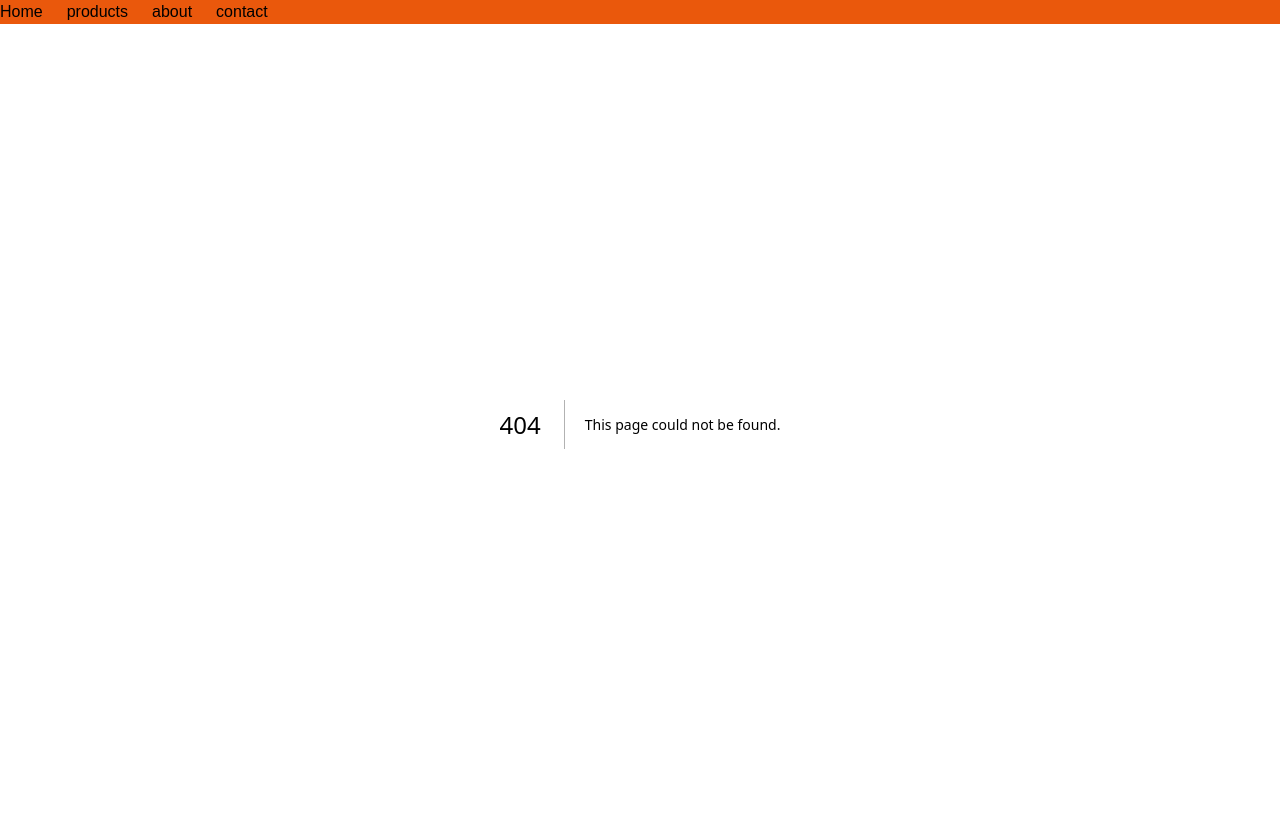
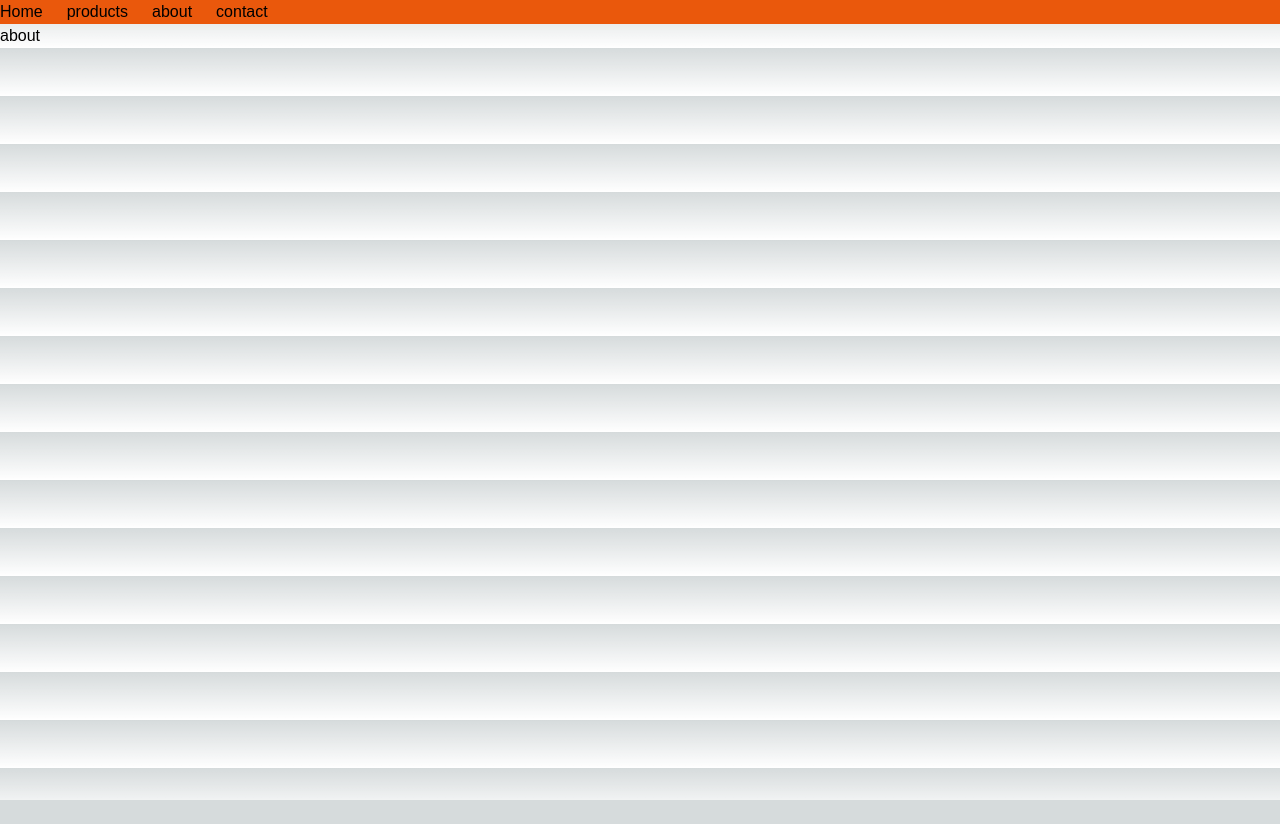
Before and after one commit to minsun0714/learn_next, a Next.js app: page /about in a window 1280 px wide. Before the commit this address had no page. After the commit the page ends 800 px from the top, so only its background shows below. Built offline with nearby package versions, Linux system fonts and the light colour scheme.

Commit message:
✨ about 페이지 생성

```diff
--- /dev/null
+++ b/src/app/about/page.tsx
@@ -0,0 +1,7 @@
+import React from "react";
+
+const AboutPage = () => {
+  return <div>about</div>;
+};
+
+export default AboutPage;
```
